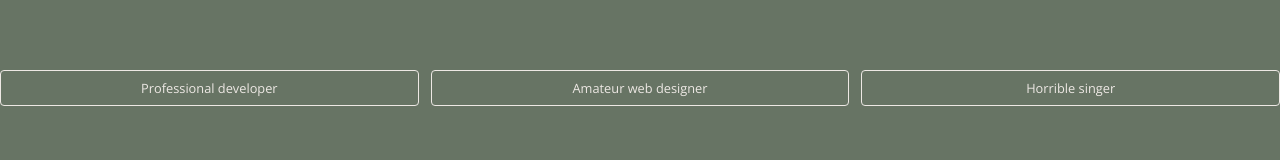
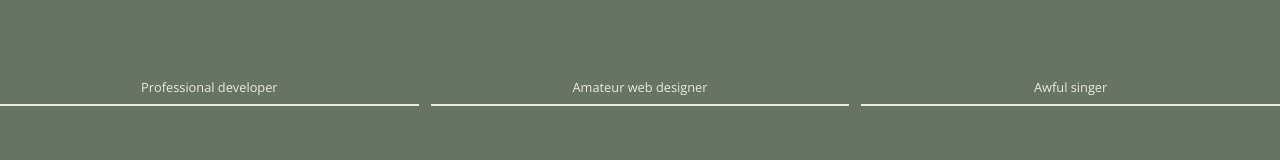
Before and after one commit to pbortnick/pamelahoneybortnick, a Next.js app: page /about in a window 1280 px wide. Shown: the part 207-367 px from the top of the page. Built offline with nearby package versions, Linux system fonts and the light colour scheme; a web font is replaced by a local one.

Commit message:
update about details

```diff
--- a/views/about/index.tsx
+++ b/views/about/index.tsx
@@ -19,7 +19,7 @@ export default function AboutView() {
         </div>
         <div className={s.detail}>
           <span>
-            Horrible singer
+            Awful singer
           </span>
         </div>
       </div>
--- a/views/about/s.module.css
+++ b/views/about/s.module.css
@@ -34,8 +34,7 @@
 	composes: body from global;
 	font-size: var(--body-small);
 	text-align: center;
-	border: 1px solid var(--offwhite);
-	border-radius: 4px;
+	border-bottom: 2px solid var(--offwhite);
 	padding: 8px;
 	align-items: center;
 	justify-content: center;
```
